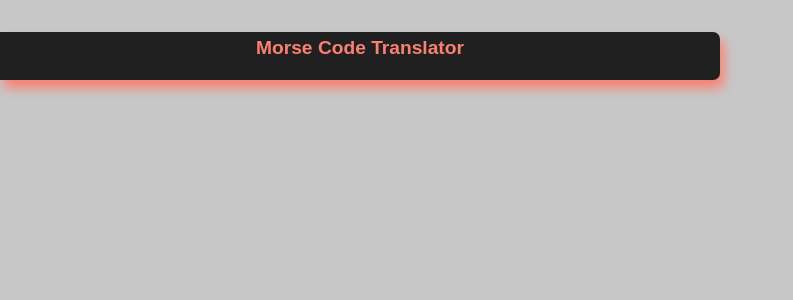
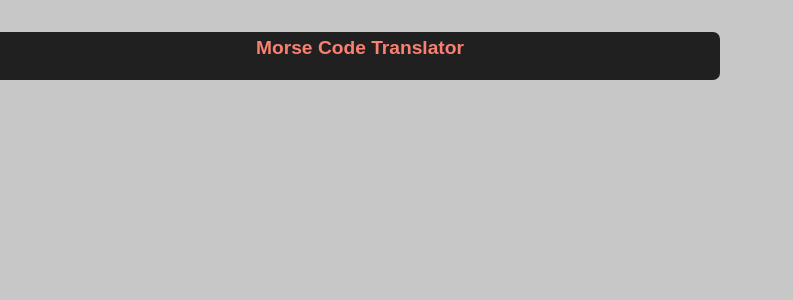
Before and after one commit to rubenSinzig/the_letter_converter, a React (Create React App) app: page / in a window 1280 px wide. Shown: the top 300 px of the page, without its empty margins (0-793 px from the left). Built offline with nearby package versions, Linux system fonts and the light colour scheme.

Commit message:
wrapper-header add hover

```diff
--- a/src/sass/main.scss
+++ b/src/sass/main.scss
@@ -20,7 +20,10 @@ body {
   height: 3rem;
   background-color: rgb(32, 32, 32);
   border-radius: 0 7px 7px 0;
-  box-shadow: 4px 8px 12px salmon;
+
+  &:hover {
+    box-shadow: 3px 6px 10px salmon;
+  }
 
   h1 {
     padding-top: 5px;
```
